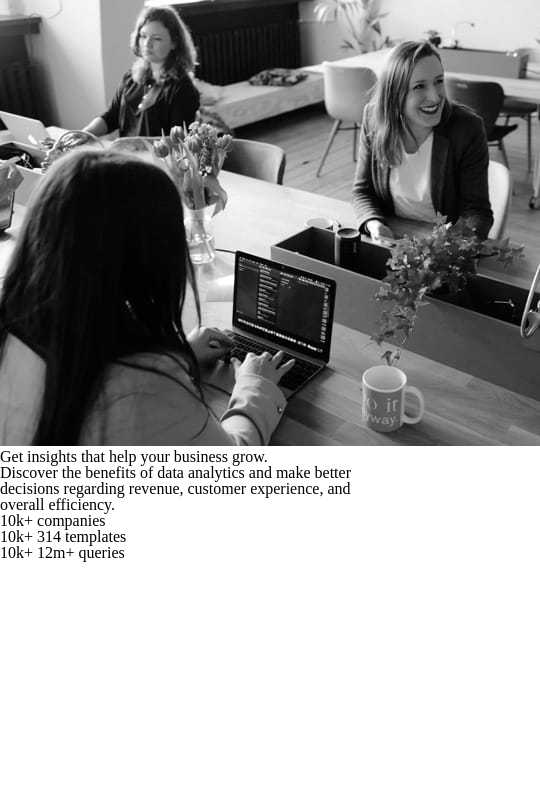
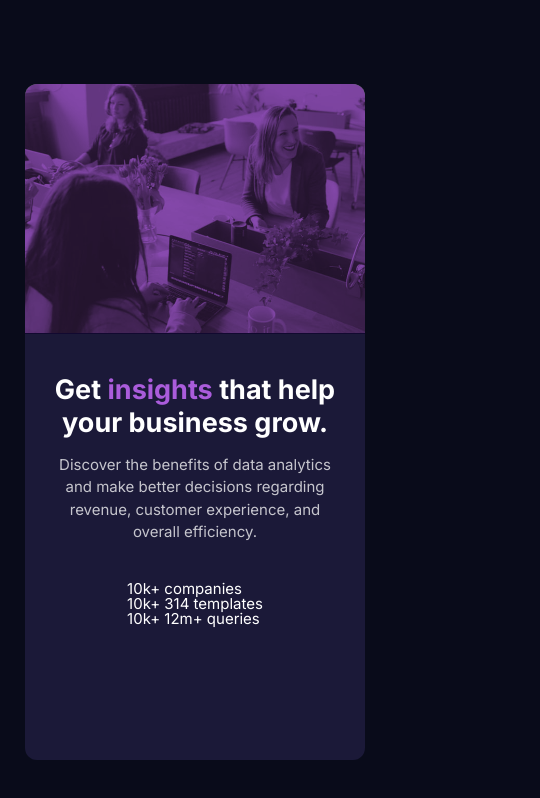
Before and after one commit to JonathanCazzaro/stats-preview-card-component, a plain HTML site: page index.html in a window 390 px wide. Shown: the whole page, 540 px wide, since content can reach past the window. Drawn offline with Linux system fonts and the light colour scheme.

Commit message:
html corrections + mobile version close to finish

```diff
--- a/css/style.css
+++ b/css/style.css
@@ -1 +1,90 @@
-/* No CSS *//*# sourceMappingURL=style.css.map */
+:root {
+  font-size: 15px;
+  font-family: 'Inter', Arial, sans-serif;
+  color: white;
+  -webkit-box-sizing: border-box;
+          box-sizing: border-box;
+}
+
+body {
+  background-color: #090b1a;
+  height: 100vh;
+  display: -webkit-box;
+  display: -ms-flexbox;
+  display: flex;
+  -webkit-box-orient: vertical;
+  -webkit-box-direction: normal;
+      -ms-flex-direction: column;
+          flex-direction: column;
+  -webkit-box-align: center;
+      -ms-flex-align: center;
+          align-items: center;
+  -webkit-box-pack: center;
+      -ms-flex-pack: center;
+          justify-content: center;
+}
+
+.container {
+  width: 87%;
+  height: 80%;
+  display: -webkit-box;
+  display: -ms-flexbox;
+  display: flex;
+  gap: 2.5rem;
+  -webkit-box-orient: vertical;
+  -webkit-box-direction: normal;
+      -ms-flex-direction: column;
+          flex-direction: column;
+  -webkit-box-align: center;
+      -ms-flex-align: center;
+          align-items: center;
+  background-color: #1b1938;
+  border-radius: .8rem;
+}
+
+.header {
+  position: relative;
+}
+
+.header__picture {
+  width: 100%;
+  -webkit-filter: contrast(60%);
+          filter: contrast(60%);
+  border-radius: .8rem .8rem 0 0;
+}
+
+.header::after {
+  position: absolute;
+  top: 0;
+  left: 0;
+  content: '';
+  display: block;
+  height: 99.3%;
+  width: 100%;
+  background-color: #aa5cdb;
+  mix-blend-mode: multiply;
+  border-radius: .8rem .8rem 0 0;
+}
+
+.cardcontent {
+  padding: 0 1.8rem;
+}
+
+.cardcontent__title {
+  font-weight: bold;
+  font-size: 1.8rem;
+  text-align: center;
+  line-height: 2.2rem;
+  padding-bottom: 1rem;
+}
+
+.cardcontent__title--important {
+  color: #aa5cdb;
+}
+
+.cardcontent__details {
+  text-align: center;
+  color: rgba(255, 255, 255, 0.75);
+  line-height: 1.5rem;
+}
+/*# sourceMappingURL=style.css.map */
--- a/index.html
+++ b/index.html
@@ -16,10 +16,11 @@
 <body>
   <div class="container">
     <header class="header">
-      <picture class="header__picture">
-        <source srcset="images/image-header-mobile.jpg" media="(max-width: 375px)">
-        <img src="images/image-header-desktop.jpg" alt="picture of women at a work meeting">
-      </picture>
+        <img  srcset="images/image-header-mobile.jpg 654w,
+                     images/image-header-desktop.jpg 540w"
+              sizes="(max-width: 479px) 654px,
+                     (min-width: 480px) 540px"
+              src="images/image-header-desktop.jpg 540w" alt="picture of women at a work meeting" class="header__picture">
     </header>
 
     <main class="cardcontent">
@@ -29,8 +30,8 @@
 
     <footer class="stats">
       <h2 class="stats__element">10k+ <span class="stats__element--heading">companies</span></h2>
-      <h2 class="stats__element">10k+ <span class="stats__element--heading">314 templates</h2>
-      <h2 class="stats__element">10k+ <span class="stats__element--heading">12m+ queries</h2>
+      <h2 class="stats__element">10k+ <span class="stats__element--heading">314 templates</span></h2>
+      <h2 class="stats__element">10k+ <span class="stats__element--heading">12m+ queries</span></h2>
     </footer>
   </div>
 
```
